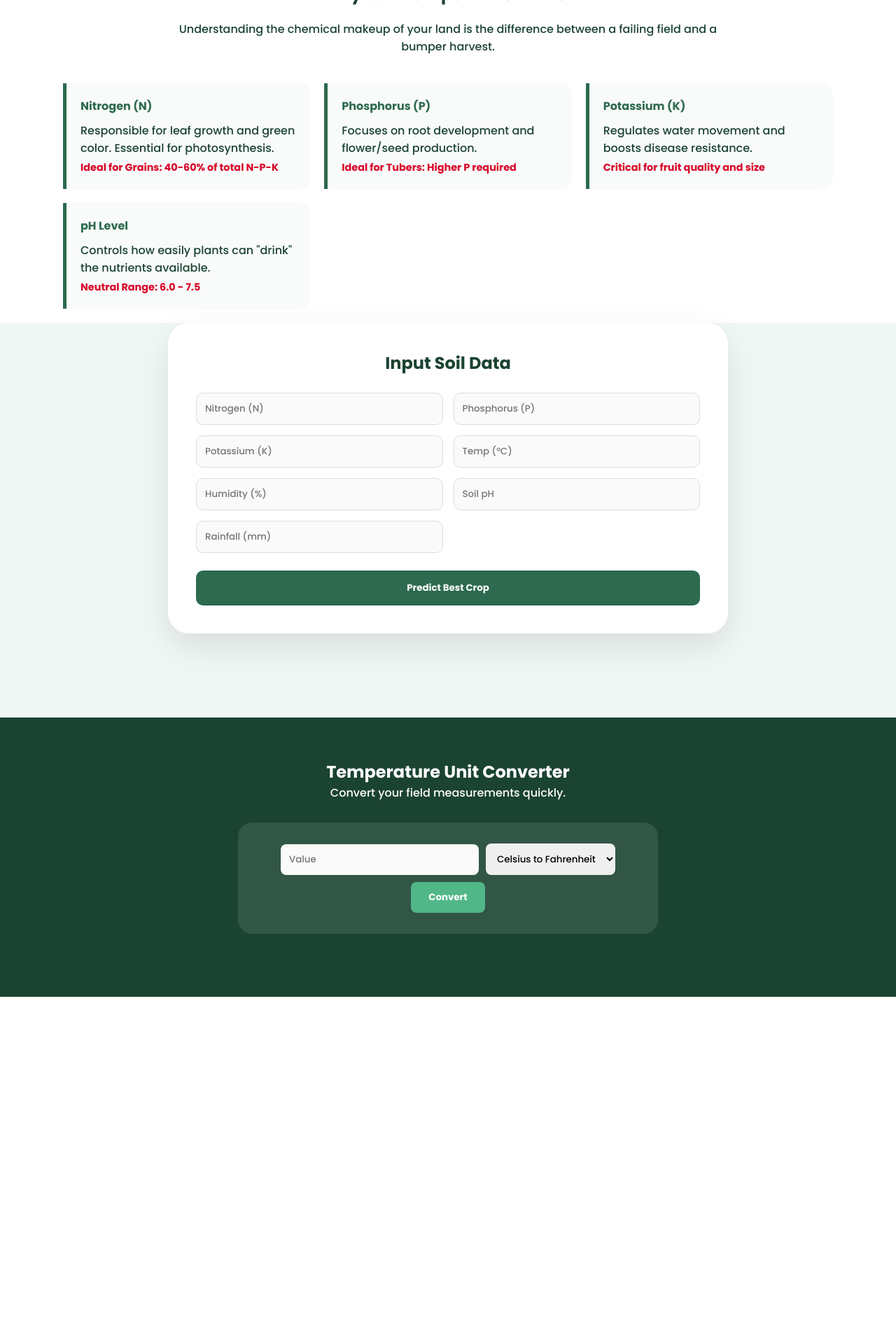
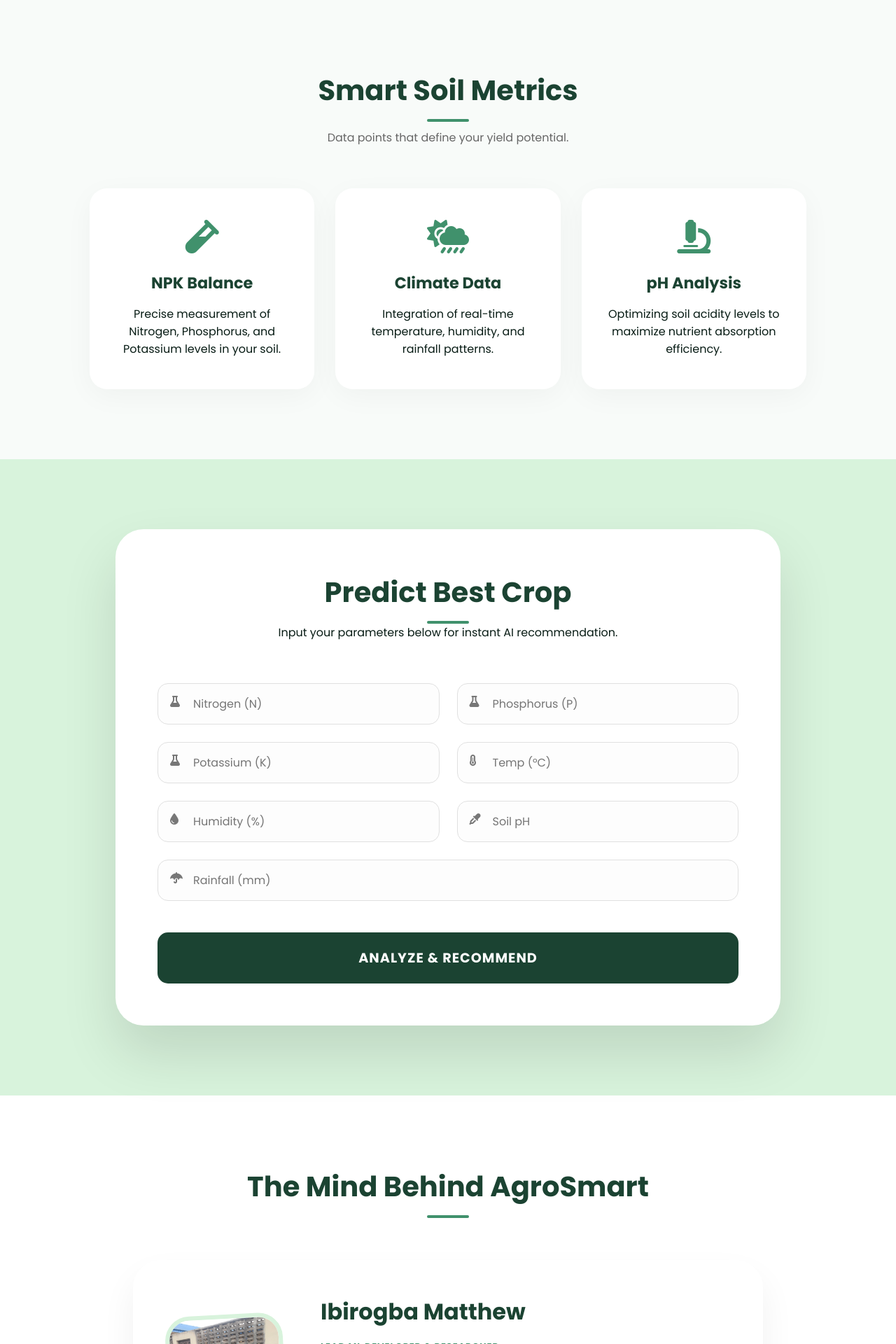
Before and after one commit to Ibirogba11/Crop_Recommendation_System, a Flask app: page / in a window 1280 px wide. Shown: the part 801-2721 px from the top of the page at 70% size. Before the commit the page ends 2225 px from the top, so only its background shows below. Run offline with Flask 3, Linux system fonts and the light colour scheme; parts of the project's set-up code (start-up, migrations or seed data) failed here and were passed over.

Commit message:
UI overhaul: Updated index.html with professional styling and added founder section

```diff
--- a/templates/index.html
+++ b/templates/index.html
@@ -3,144 +3,235 @@
 <head>
     <meta charset="UTF-8">
     <meta name="viewport" content="width=device-width, initial-scale=1.0">
-    <title>AgroSmart | Intelligent Farming</title>
-    <link href="https://fonts.googleapis.com/css2?family=Poppins:wght@300;500;700&display=swap" rel="stylesheet">
+    <title>AgroSmart | Precision AI Farming</title>
+
+    <link href="https://fonts.googleapis.com/css2?family=Poppins:wght@300;400;600;700&display=swap" rel="stylesheet">
+    <link rel="stylesheet" href="https://cdnjs.cloudflare.com/ajax/libs/font-awesome/6.4.0/css/all.min.css">
     <link rel="stylesheet" href="https://cdnjs.cloudflare.com/ajax/libs/aos/2.3.4/aos.css">
 
     <style>
-        :root { --primary: #2d6a4f; --accent: #95d5b2; --light: #f8fbf9; --dark: #1b4332; }
+        :root {
+            --primary: #1b4332;
+            --secondary: #40916c;
+            --accent: #d8f3dc;
+            --light: #f8fbf9;
+            --dark: #081c15;
+            --glass: rgba(255, 255, 255, 0.95);
+        }
+
         * { margin:0; padding:0; box-sizing:border-box; font-family:'Poppins',sans-serif; scroll-behavior:smooth; }
         body { background: var(--light); color: var(--dark); overflow-x: hidden; }
 
         /* Navigation */
-        nav { background: rgba(255, 255, 255, 0.9); backdrop-filter: blur(10px); padding: 15px 30px; display: flex; justify-content: center; gap: 40px; position: sticky; top: 0; z-index: 1000; box-shadow: 0 2px 15px rgba(0,0,0,0.05); }
-        nav a { text-decoration: none; font-weight: 600; color: var(--primary); transition: 0.3s; }
-        nav a:hover { color: #52b788; }
+        nav {
+            background: var(--glass);
+            backdrop-filter: blur(15px);
+            padding: 15px 8%;
+            display: flex;
+            justify-content: space-between;
+            align-items: center;
+            position: fixed;
+            width: 100%;
+            top: 0;
+            z-index: 1000;
+            box-shadow: 0 4px 20px rgba(0,0,0,0.08);
+        }
+        .logo { font-weight: 700; color: var(--primary); font-size: 1.4rem; display: flex; align-items: center; gap: 10px; }
+        nav .links { display: flex; gap: 30px; }
+        nav a { text-decoration: none; font-weight: 600; color: var(--dark); transition: 0.3s; font-size: 0.9rem; text-transform: uppercase; letter-spacing: 1px; }
+        nav a:hover { color: var(--secondary); }
 
         /* Hero Section */
         .hero {
-            height: 80vh;
-            background: linear-gradient(rgba(27, 67, 50, 0.75), rgba(27, 67, 50, 0.75)),
-                        url('https://images.unsplash.com/photo-1523348837708-15d4a09cfac2?auto=format&fit=crop&q=80&w=1470') center/cover;
-            display: flex; align-items: center; justify-content: center; text-align: center; color: #fff;
+            height: 100vh;
+            background: linear-gradient(rgba(8, 28, 21, 0.75), rgba(8, 28, 21, 0.75)),
+                        url('https://images.pexels.com/photos/2132227/pexels-photo-2132227.jpeg?auto=compress&cs=tinysrgb&w=1600') center/cover no-repeat;
+            display: flex; align-items: center; justify-content: center; text-align: center; color: #fff; padding: 0 20px;
         }
-        .hero h1 { font-size: 3.5rem; margin-bottom: 15px; }
-        .btn-main { padding: 15px 40px; border: none; border-radius: 50px; background: #52b788; color: white; font-weight: bold; cursor: pointer; transition: 0.4s; text-decoration: none; display: inline-block; margin-top: 20px;}
-        .btn-main:hover { background: #fff; color: var(--primary); transform: translateY(-3px); }
+        .hero-content h1 { font-size: clamp(2.8rem, 8vw, 4.8rem); line-height: 1.1; margin-bottom: 20px; font-weight: 700; }
+        .hero-content p { font-size: 1.2rem; opacity: 0.9; max-width: 700px; margin: auto; font-weight: 300; }
 
-        /* Soil Component Section */
-        .component-info { padding: 80px 20px; background: #fff; }
-        .comp-grid { display: grid; grid-template-columns: repeat(auto-fit, minmax(280px, 1fr)); gap: 20px; margin-top: 40px; }
-        .comp-card { border-left: 5px solid var(--primary); padding: 20px; background: var(--light); border-radius: 0 15px 15px 0; }
-        .comp-card h4 { color: var(--primary); margin-bottom: 10px; }
-        .percentage { font-weight: bold; color: #d90429; font-size: 0.9rem; display: block; margin-top: 5px; }
+        .btn-main {
+            padding: 18px 45px; border-radius: 50px; background: var(--secondary);
+            color: white; font-weight: bold; cursor: pointer; transition: 0.4s;
+            text-decoration: none; display: inline-block; margin-top: 35px;
+            box-shadow: 0 10px 20px rgba(64, 145, 108, 0.3);
+            text-transform: uppercase; letter-spacing: 1px;
+        }
+        .btn-main:hover { background: #fff; color: var(--primary); transform: translateY(-5px); }
 
-        /* Converter Section */
-        .converter-section { padding: 60px 20px; background: var(--dark); color: white; text-align: center; }
-        .conv-box { max-width: 600px; margin: 30px auto; background: rgba(255,255,255,0.1); padding: 30px; border-radius: 20px; display: flex; gap: 10px; justify-content: center; align-items: center; flex-wrap: wrap; }
-        .conv-box input, .conv-box select { padding: 12px; border-radius: 8px; border: none; outline: none; }
-        .conv-btn { padding: 12px 25px; background: #52b788; color: white; border: none; border-radius: 8px; font-weight: bold; cursor: pointer; }
+        /* General Section Styling */
+        section { padding: 100px 10%; }
+        .section-title { text-align: center; margin-bottom: 60px; }
+        .section-title h2 { font-size: 2.5rem; color: var(--primary); position: relative; padding-bottom: 15px; }
+        .section-title h2::after { content: ''; position: absolute; bottom: 0; left: 50%; transform: translateX(-50%); width: 60px; height: 4px; background: var(--secondary); border-radius: 2px; }
 
-        /* Predictor Section */
+        /* Feature Cards */
+        .comp-grid { display: grid; grid-template-columns: repeat(auto-fit, minmax(280px, 1fr)); gap: 30px; }
+        .comp-card {
+            padding: 45px 35px; background: #fff; border-radius: 25px;
+            box-shadow: 0 10px 40px rgba(0,0,0,0.04); transition: 0.4s; text-align: center;
+        }
+        .comp-card:hover { transform: translateY(-10px); box-shadow: 0 15px 50px rgba(0,0,0,0.1); }
+        .comp-card i { font-size: 3rem; color: var(--secondary); margin-bottom: 25px; display: block; }
+        .comp-card h4 { font-size: 1.4rem; margin-bottom: 15px; color: var(--primary); }
+
+        /* Predictor Container */
+        .predictor-wrapper { background: var(--accent); }
         .predictor-container {
-            background: white; border-radius: 30px; padding: 40px; margin: -60px auto 40px; position: relative;
-            box-shadow: 0 20px 50px rgba(0,0,0,0.1); max-width: 800px;
+            background: white; border-radius: 40px; padding: 60px; margin: auto;
+            box-shadow: 0 40px 80px rgba(0,0,0,0.12); max-width: 950px;
         }
-        form { display: grid; grid-template-columns: repeat(2, 1fr); gap: 15px; }
-        input { padding: 12px; border-radius: 10px; border: 1px solid #ddd; background: #fafafa; }
-        .submit-btn { grid-column: span 2; padding: 15px; border-radius: 10px; background: var(--primary); color: white; border: none; font-weight: bold; cursor: pointer; margin-top: 10px; }
+        .form-grid { display: grid; grid-template-columns: repeat(2, 1fr); gap: 25px; }
+        .input-group { position: relative; }
+        .input-group i { position: absolute; left: 18px; top: 18px; color: #777; }
+        .input-group input {
+            width: 100%; padding: 16px 16px 16px 50px; border-radius: 15px;
+            border: 1px solid #e0e0e0; background: #fdfdfd; transition: 0.3s; font-size: 1rem;
+        }
+        .input-group input:focus { border-color: var(--secondary); outline: none; background: #fff; box-shadow: 0 0 10px rgba(64, 145, 108, 0.1); }
 
-        .result-box { margin-top: 25px; padding: 20px; border-radius: 15px; background: #d8f3dc; display: none; text-align: center; border: 2px dashed var(--primary); }
+        .submit-btn {
+            grid-column: span 2; padding: 22px; border-radius: 15px;
+            background: var(--primary); color: white; border: none; font-weight: 700;
+            font-size: 1.2rem; cursor: pointer; transition: 0.4s; margin-top: 20px;
+            letter-spacing: 1px;
+        }
+        .submit-btn:hover { background: var(--dark); transform: scale(1.02); }
 
-        @media (max-width: 600px) { form { grid-template-columns: 1fr; } .submit-btn { grid-column: span 1; } }
+        /* Founder Section */
+        .founder-card {
+            max-width: 900px; margin: auto; background: white;
+            padding: 50px; border-radius: 40px; display: flex;
+            align-items: center; gap: 50px; box-shadow: 0 25px 50px rgba(0,0,0,0.06);
+        }
+        .founder-img { width: 220px; height: 220px; border-radius: 35px; object-fit: cover; border: 6px solid var(--accent); transform: rotate(-3deg); transition: 0.4s; }
+        .founder-card:hover .founder-img { transform: rotate(0deg); }
+        .founder-info h3 { font-size: 2rem; color: var(--primary); margin-bottom: 5px; }
+        .founder-info p { line-height: 1.7; color: #444; margin-top: 15px; }
+        .social-links { display: flex; gap: 20px; margin-top: 25px; }
+        .social-links a { color: var(--primary); font-size: 1.8rem; transition: 0.3s; }
+        .social-links a:hover { color: var(--secondary); transform: translateY(-5px); }
+
+        /* Footer */
+        footer { padding: 60px 10%; background: var(--dark); color: #888; text-align: center; }
+        footer p { font-size: 0.9rem; }
+
+        @media (max-width: 768px) {
+            .form-grid { grid-template-columns: 1fr; }
+            .submit-btn { grid-column: span 1; }
+            .founder-card { flex-direction: column; text-align: center; padding: 40px 20px; }
+            nav .links { display: none; }
+            section { padding: 80px 5%; }
+        }
     </style>
 </head>
 <body>
 
 <nav>
+    <div class="logo"><i class="fas fa-seedling"></i> AGROSMART</div>
+    <div class="links">
         <a href="#home">Home</a>
-    <a href="#about">The Need</a>
+        <a href="#about">Insights</a>
         <a href="#predictor">Predictor</a>
-    <a href="#converter">Converter</a>
+        <a href="#founder">The Developer</a>
+    </div>
 </nav>
 
 <section id="home" class="hero">
-    <div data-aos="fade-up">
-        <h1>Smart Agriculture</h1>
-        <p>Precision data for sustainable harvests.</p>
-        <a href="#predictor" class="btn-main">Start Analysis</a>
+    <div class="hero-content" data-aos="fade-up">
+        <div style="background: rgba(64, 145, 108, 0.25); padding: 8px 25px; border-radius: 50px; display: inline-block; margin-bottom: 25px; border: 1px solid rgba(255,255,255,0.3);">
+            <span style="font-size: 0.8rem; letter-spacing: 3px; font-weight: 600; text-transform: uppercase;">AI Precision Agriculture</span>
+        </div>
+        <h1>Cultivating Data for <br><span style="color: var(--secondary);">Better Harvests</span></h1>
+        <p>Empowering the local farming community with state-of-the-art Machine Learning models to optimize crop selection and soil health.</p>
+        <a href="#predictor" class="btn-main">Launch Prediction <i class="fas fa-arrow-right" style="margin-left:12px;"></i></a>
     </div>
 </section>
 
 <section id="about" class="component-info">
-    <div style="max-width: 1100px; margin: auto;">
-        <h1 style="text-align: center;" data-aos="fade-down">Why Soil Components Matter</h1>
-        <p style="text-align: center; max-width: 800px; margin: 20px auto;">Understanding the chemical makeup of your land is the difference between a failing field and a bumper harvest.</p>
+    <div class="section-title" data-aos="fade-up">
+        <h2>Smart Soil Metrics</h2>
+        <p style="margin-top: 10px; color: #666;">Data points that define your yield potential.</p>
+    </div>
 
     <div class="comp-grid">
-            <div class="comp-card" data-aos="fade-right">
-                <h4>Nitrogen (N)</h4>
-                <p>Responsible for leaf growth and green color. Essential for photosynthesis.</p>
-                <span class="percentage">Ideal for Grains: 40-60% of total N-P-K</span>
+        <div class="comp-card" data-aos="fade-up">
+            <i class="fas fa-vial"></i>
+            <h4>NPK Balance</h4>
+            <p>Precise measurement of Nitrogen, Phosphorus, and Potassium levels in your soil.</p>
         </div>
-            <div class="comp-card" data-aos="fade-right" data-aos-delay="100">
-                <h4>Phosphorus (P)</h4>
-                <p>Focuses on root development and flower/seed production.</p>
-                <span class="percentage">Ideal for Tubers: Higher P required</span>
+        <div class="comp-card" data-aos="fade-up" data-aos-delay="100">
+            <i class="fas fa-cloud-sun-rain"></i>
+            <h4>Climate Data</h4>
+            <p>Integration of real-time temperature, humidity, and rainfall patterns.</p>
         </div>
-            <div class="comp-card" data-aos="fade-right" data-aos-delay="200">
-                <h4>Potassium (K)</h4>
-                <p>Regulates water movement and boosts disease resistance.</p>
-                <span class="percentage">Critical for fruit quality and size</span>
+        <div class="comp-card" data-aos="fade-up" data-aos-delay="200">
+            <i class="fas fa-microscope"></i>
+            <h4>pH Analysis</h4>
+            <p>Optimizing soil acidity levels to maximize nutrient absorption efficiency.</p>
         </div>
-            <div class="comp-card" data-aos="fade-right" data-aos-delay="300">
-                <h4>pH Level</h4>
-                <p>Controls how easily plants can "drink" the nutrients available.</p>
-                <span class="percentage">Neutral Range: 6.0 - 7.5</span>
+    </div>
+</section>
+
+<section id="predictor" class="predictor-wrapper">
+    <div class="predictor-container" data-aos="fade-up">
+        <div class="section-title">
+            <h2>Predict Best Crop</h2>
+            <p>Input your parameters below for instant AI recommendation.</p>
+        </div>
+
+        <form id="predictForm" class="form-grid">
+            <div class="input-group"><i class="fas fa-flask"></i><input type="number" step="any" name="N" placeholder="Nitrogen (N)" required></div>
+            <div class="input-group"><i class="fas fa-flask"></i><input type="number" step="any" name="P" placeholder="Phosphorus (P)" required></div>
+            <div class="input-group"><i class="fas fa-flask"></i><input type="number" step="any" name="K" placeholder="Potassium (K)" required></div>
+            <div class="input-group"><i class="fas fa-thermometer-three-quarters"></i><input type="number" step="any" name="temperature" placeholder="Temp (°C)" required></div>
+            <div class="input-group"><i class="fas fa-tint"></i><input type="number" step="any" name="humidity" placeholder="Humidity (%)" required></div>
+            <div class="input-group"><i class="fas fa-eye-dropper"></i><input type="number" step="any" name="ph" placeholder="Soil pH" required></div>
+            <div class="input-group" style="grid-column: span 2;"><i class="fas fa-umbrella"></i><input type="number" step="any" name="rainfall" placeholder="Rainfall (mm)" required></div>
+            <button type="submit" class="submit-btn">ANALYZE & RECOMMEND</button>
+        </form>
+
+        <div id="loading" style="display:none; text-align:center; margin-top:35px;">
+            <i class="fas fa-spinner fa-spin" style="font-size: 2.5rem; color: var(--secondary);"></i>
+            <p style="margin-top:15px; font-weight: 600;">Processing Soil Profile...</p>
+        </div>
+
+        <div class="result-box" id="result" style="display:none; margin-top:40px; padding:40px; border-radius:25px; background:#f0fdf4; text-align:center; border:2px dashed var(--secondary);">
+            <span style="text-transform: uppercase; font-size: 0.75rem; font-weight: 700; color: var(--secondary); letter-spacing: 1px;">AI Result</span>
+            <h2 id="cropResult" style="color: var(--primary); font-size: 2.2rem; margin-top: 10px;"></h2>
+        </div>
+    </div>
+</section>
+
+<section id="founder" style="background: #fff;">
+    <div class="section-title" data-aos="fade-up"><h2>The Mind Behind AgroSmart</h2></div>
+    <div class="founder-card" data-aos="fade-up">
+        <img src="picture.jpg" alt="Ibirogba Matthew" class="founder-img" onerror="this.src='https://via.placeholder.com/220'">
+        <div class="founder-info">
+            <h3>Ibirogba Matthew</h3>
+            <p style="font-weight: 700; color: var(--secondary); text-transform: uppercase; font-size: 0.8rem; letter-spacing: 1px;">Lead ML Developer & Researcher</p>
+            <p>
+                As a Computer Science researcher trained at <strong>Cephas ICT Hub</strong>, Matthew focuses on leveraging Machine Learning to solve critical agricultural challenges.
+                AgroSmart represents the culmination of academic excellence and a commitment to data-driven farming solutions.
+            </p>
+            <div class="social-links">
+                <a href="http://github.com/Ibirogba11/" target="_blank"><i class="fab fa-github"></i></a>
+                <a href="https://www.linkedin.com/in/ibirogba-matthew-9161601a2/" target="_blank"><i class="fab fa-linkedin"></i></a>
             </div>
         </div>
     </div>
 </section>
 
-<section id="predictor" style="padding-bottom: 80px; background: #f0f7f4;">
-    <div class="predictor-container" data-aos="zoom-in">
-        <h2 style="text-align: center; margin-bottom: 25px;">Input Soil Data</h2>
-        <form id="predictForm">
-            <input type="number" step="any" name="N" placeholder="Nitrogen (N)" required>
-            <input type="number" step="any" name="P" placeholder="Phosphorus (P)" required>
-            <input type="number" step="any" name="K" placeholder="Potassium (K)" required>
-            <input type="number" step="any" name="temperature" placeholder="Temp (°C)" required>
-            <input type="number" step="any" name="humidity" placeholder="Humidity (%)" required>
-            <input type="number" step="any" name="ph" placeholder="Soil pH" required>
-            <input type="number" step="any" name="rainfall" placeholder="Rainfall (mm)" required>
-            <button type="submit" class="submit-btn">Predict Best Crop</button>
-        </form>
-        <div id="loading" style="display:none; text-align:center; margin-top:15px;">🔍 Processing parameters...</div>
-        <div class="result-box" id="result">
-            <h2 id="cropResult"></h2>
-        </div>
-    </div>
-</section>
-
-<section id="converter" class="converter-section">
-    <h2 data-aos="fade-up">Temperature Unit Converter</h2>
-    <p>Convert your field measurements quickly.</p>
-    <div class="conv-box" data-aos="flip-up">
-        <input type="number" id="tempInput" placeholder="Value">
-        <select id="unit">
-            <option value="CtoF">Celsius to Fahrenheit</option>
-            <option value="FtoC">Fahrenheit to Celsius</option>
-        </select>
-        <button onclick="convertTemp()" class="conv-btn">Convert</button>
-    </div>
-    <div id="tempResult" style="font-size: 1.5rem; font-weight: bold; color: #52b788;"></div>
-</section>
+<footer>
+    <p style="color: #fff; margin-bottom: 10px;">&copy; 2026 Ibirogba Matthew | Developed at Cephas ICT Hub</p>
+    <p>Empowering Agriculture through Innovation.</p>
+</footer>
 
 <script src="https://cdnjs.cloudflare.com/ajax/libs/aos/2.3.4/aos.js"></script>
 <script>
-    AOS.init({ duration: 800, once: true });
+    AOS.init({ duration: 1000, once: true });
 
-    // Prediction Script
     document.getElementById("predictForm").addEventListener("submit", function(e){
         e.preventDefault();
         let formData = new FormData(this);
@@ -152,22 +243,13 @@
         .then(data => {
             document.getElementById("loading").style.display = "none";
             document.getElementById("result").style.display = "block";
-            document.getElementById("cropResult").innerText = "🌾 " + data.prediction;
+            document.getElementById("cropResult").innerHTML = `<i class="fas fa-check-circle"></i> ` + data.prediction;
         })
         .catch(err => {
             document.getElementById("loading").style.display = "none";
-            alert("Error: Is the backend server running?");
+            alert("Model Connection Error. Please try again.");
         });
     });
-
-    // Converter Script
-    function convertTemp(){
-        let val=document.getElementById('tempInput').value;
-        let unit=document.getElementById('unit').value;
-        if(val===""){ return; }
-        let res = (unit==="CtoF") ? (val*9/5)+32 : (val-32)*5/9;
-        document.getElementById('tempResult').innerText = res.toFixed(2) + (unit==="CtoF" ? " °F" : " °C");
-    }
 </script>
 
 </body>
```
Also changed, not shown: picture.jpg (added), templates/picture.jpg (added). Lines whose indentation alone changed are shown as unchanged.
